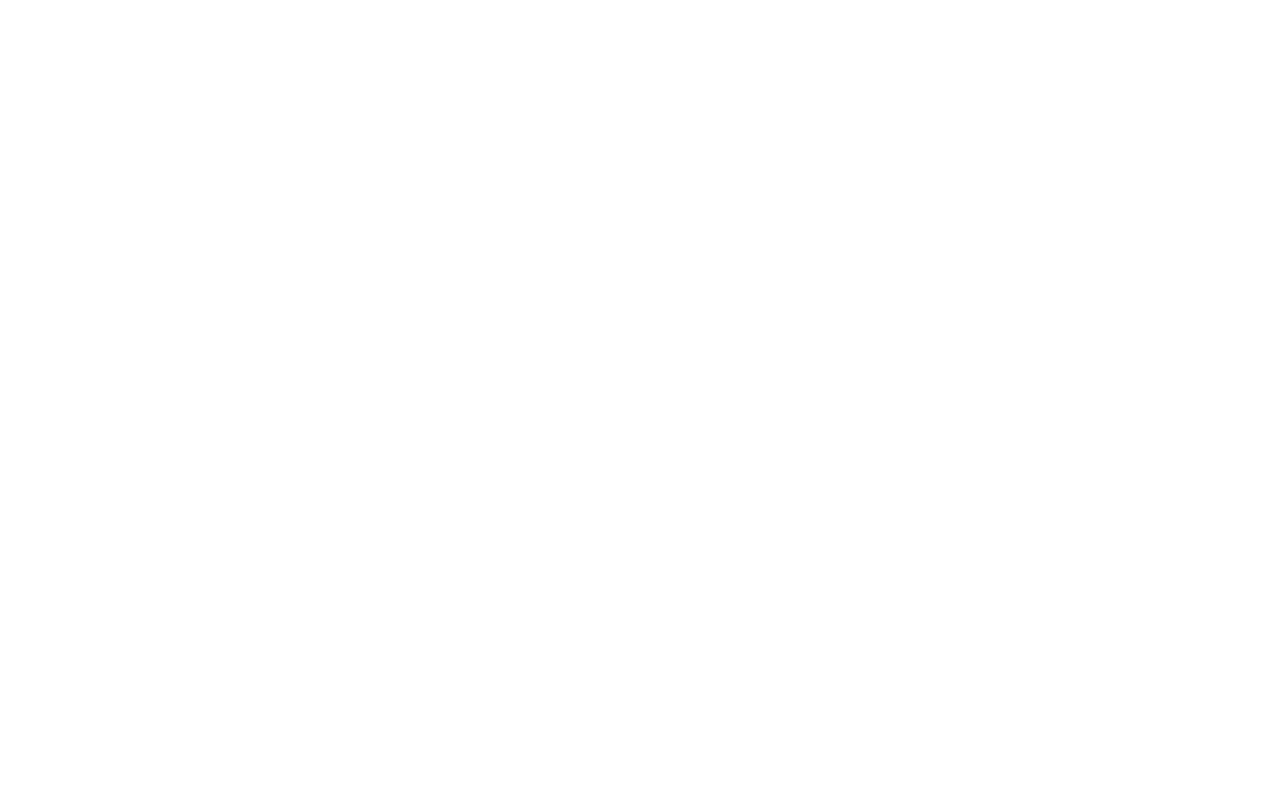
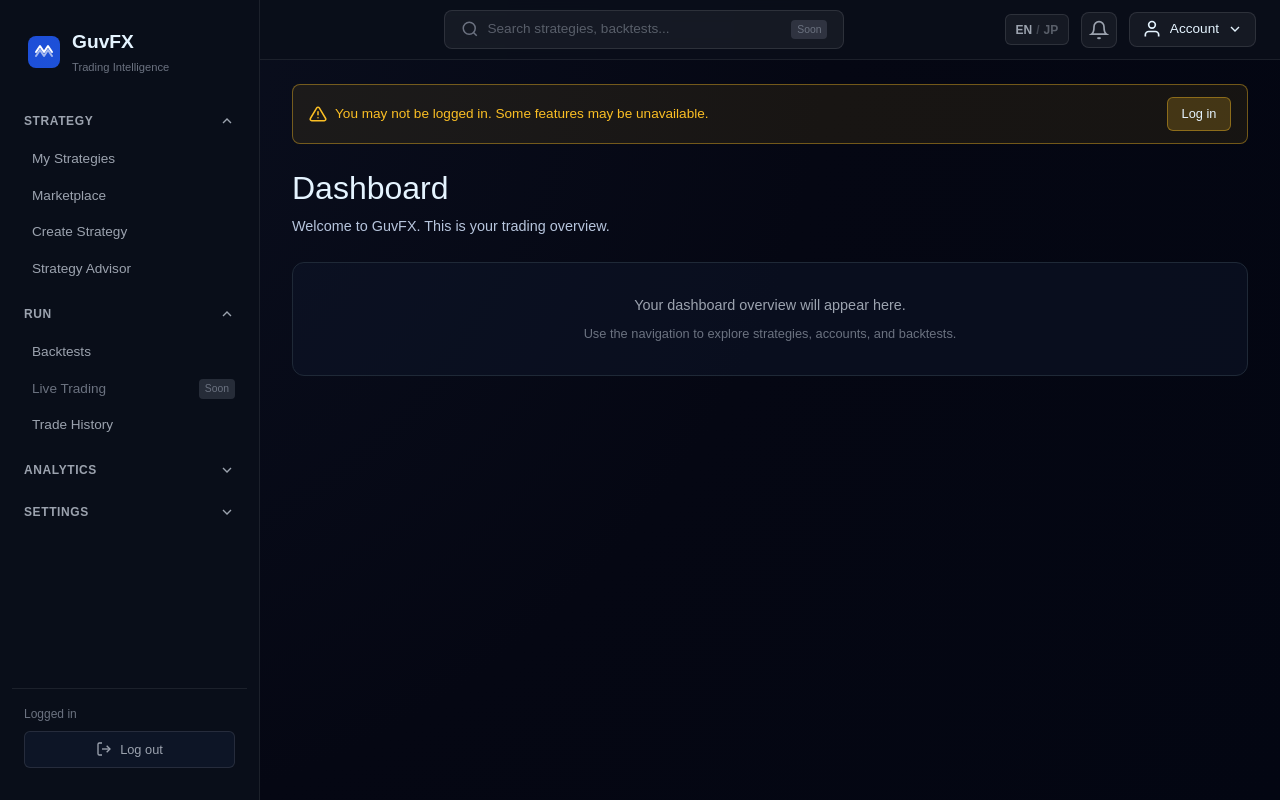
Before and after one commit to nunoamaral-hue/GuvFX, a Next.js app in the folder frontend/: page /dashboard in a window 1280 px wide. Before the commit this address had no page. Built offline with nearby package versions, Linux system fonts and the light colour scheme.

Commit message:
fix(dashboard): remove localStorage redirect; show non-blocking auth banner

```diff
--- a/frontend/src/app/dashboard/page.tsx
+++ b/frontend/src/app/dashboard/page.tsx
@@ -1,7 +1,8 @@
 "use client";
 
 import { useEffect, useState, useCallback } from "react";
-import { useRouter, usePathname } from "next/navigation";
+import { usePathname } from "next/navigation";
+import Link from "next/link";
 import { AppShell } from "@/components/AppShell";
 
 /**
@@ -13,31 +14,39 @@
  * References:
  * - D-04: Navigation Contract (page always renders, no errors)
  * - D-09: Empty/first-time states handled gracefully
+ *
+ * AUTH BEHAVIOR (Updated):
+ * - localStorage tokens are checked as an INFORMATIONAL signal only.
+ * - If tokens are missing, we show a non-blocking banner (no redirect).
+ * - The shell always renders to avoid redirect loops on live (cookie-based auth).
+ * - This keeps the dashboard investor-stable and consistent with /accounts behavior.
  */
 export default function DashboardPage() {
-  const router = useRouter();
   const pathname = usePathname();
 
   // null = still checking, true = has token, false = no token
-  const [authState, setAuthState] = useState<boolean | null>(null);
+  // This is INFORMATIONAL ONLY — not used for redirects.
+  const [hasLocalToken, setHasLocalToken] = useState<boolean | null>(null);
 
   // Helper to check tokens (memoized for use in listeners)
-  const checkAuth = useCallback(() => {
+  const checkTokens = useCallback(() => {
+    if (typeof window === "undefined") return false;
     const hasAccess = !!window.localStorage.getItem("guvfx_access_token");
     const hasRefresh = !!window.localStorage.getItem("guvfx_refresh_token");
     return hasAccess || hasRefresh;
   }, []);
 
-  // Check auth state after hydration using setTimeout to satisfy eslint
+  // Check token state after hydration
   useEffect(() => {
+    // Use setTimeout to avoid React state-update-during-render warnings
     const timerId = setTimeout(() => {
-      setAuthState(checkAuth());
+      setHasLocalToken(checkTokens());
     }, 0);
 
     // Listen for storage changes (e.g., login/logout in another tab)
     const handleStorage = () => {
       setTimeout(() => {
-        setAuthState(checkAuth());
+        setHasLocalToken(checkTokens());
       }, 0);
     };
     window.addEventListener("storage", handleStorage);
@@ -46,29 +55,79 @@
       clearTimeout(timerId);
       window.removeEventListener("storage", handleStorage);
     };
-  }, [checkAuth]);
+  }, [checkTokens]);
 
-  // Redirect if unauthenticated (only after auth check completes)
-  useEffect(() => {
-    if (authState === false) {
-      const returnTo = encodeURIComponent(pathname);
-      router.replace(`/login?reason=unauthenticated&returnTo=${returnTo}`);
-    }
-  }, [authState, router, pathname]);
+  // REMOVED: Hard redirect to /login when tokens are missing.
+  // Live auth may be cookie-based, so localStorage absence is not authoritative.
+  // The shell always renders to avoid redirect loops.
 
-  // Show nothing while checking auth or redirect is pending
-  if (authState !== true) {
-    return null;
-  }
+  // Build the returnTo URL for the login link (informational banner)
+  const returnTo = encodeURIComponent(pathname);
 
-  // Stable empty shell (D-04: always renders, D-09: graceful empty state)
+  // Always render AppShell + content (investor-stable)
   return (
     <AppShell>
       <div style={{ maxWidth: 1100, margin: "0 auto" }}>
-        <h1 style={{ fontSize: "2rem", marginBottom: "0.25rem" }}>
-          Dashboard
-        </h1>
-        <p style={{ fontSize: "0.9rem", color: "#b7c5dd", marginBottom: "1.5rem" }}>
+        {/* Non-blocking auth banner (only shown if localStorage tokens are missing) */}
+        {hasLocalToken === false && (
+          <div
+            style={{
+              padding: "0.75rem 1rem",
+              marginBottom: "1.25rem",
+              borderRadius: 8,
+              border: "1px solid rgba(251, 191, 36, 0.4)",
+              background: "rgba(251, 191, 36, 0.08)",
+              display: "flex",
+              alignItems: "center",
+              justifyContent: "space-between",
+              flexWrap: "wrap",
+              gap: "0.75rem",
+            }}
+          >
+            <div style={{ display: "flex", alignItems: "center", gap: "0.5rem" }}>
+              {/* Warning icon */}
+              <svg
+                width="18"
+                height="18"
+                viewBox="0 0 24 24"
+                fill="none"
+                stroke="#fbbf24"
+                strokeWidth="2"
+                strokeLinecap="round"
+                strokeLinejoin="round"
+              >
+                <path d="M10.29 3.86L1.82 18a2 2 0 0 0 1.71 3h16.94a2 2 0 0 0 1.71-3L13.71 3.86a2 2 0 0 0-3.42 0z" />
+                <line x1="12" y1="9" x2="12" y2="13" />
+                <line x1="12" y1="17" x2="12.01" y2="17" />
+              </svg>
+              <span style={{ fontSize: "0.85rem", color: "#fbbf24" }}>
+                You may not be logged in. Some features may be unavailable.
+              </span>
+            </div>
+            <Link
+              href={`/login?returnTo=${returnTo}`}
+              style={{
+                fontSize: "0.8rem",
+                fontWeight: 500,
+                color: "#e5f4ff",
+                padding: "0.4rem 0.85rem",
+                borderRadius: 6,
+                background: "rgba(251, 191, 36, 0.2)",
+                border: "1px solid rgba(251, 191, 36, 0.4)",
+                textDecoration: "none",
+                whiteSpace: "nowrap",
+                transition: "background 150ms ease",
+              }}
+            >
+              Log in
+            </Link>
+          </div>
+        )}
+
+        <h1 style={{ fontSize: "2rem", marginBottom: "0.25rem" }}>Dashboard</h1>
+        <p
+          style={{ fontSize: "0.9rem", color: "#b7c5dd", marginBottom: "1.5rem" }}
+        >
           Welcome to GuvFX. This is your trading overview.
         </p>
 
@@ -85,7 +144,9 @@
           <p style={{ color: "#9ca3af", fontSize: "0.9rem", margin: 0 }}>
             Your dashboard overview will appear here.
           </p>
-          <p style={{ color: "#6b7280", fontSize: "0.8rem", marginTop: "0.5rem" }}>
+          <p
+            style={{ color: "#6b7280", fontSize: "0.8rem", marginTop: "0.5rem" }}
+          >
             Use the navigation to explore strategies, accounts, and backtests.
           </p>
         </div>
```
